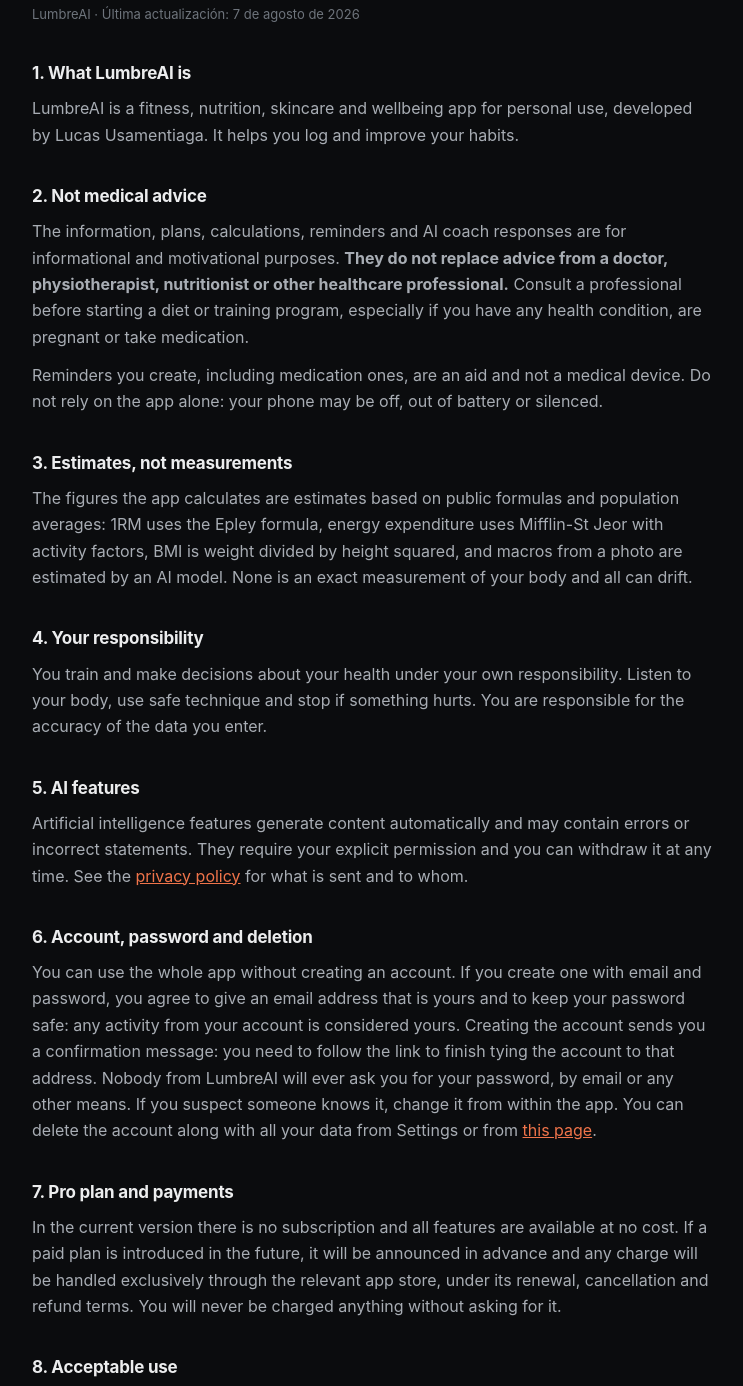
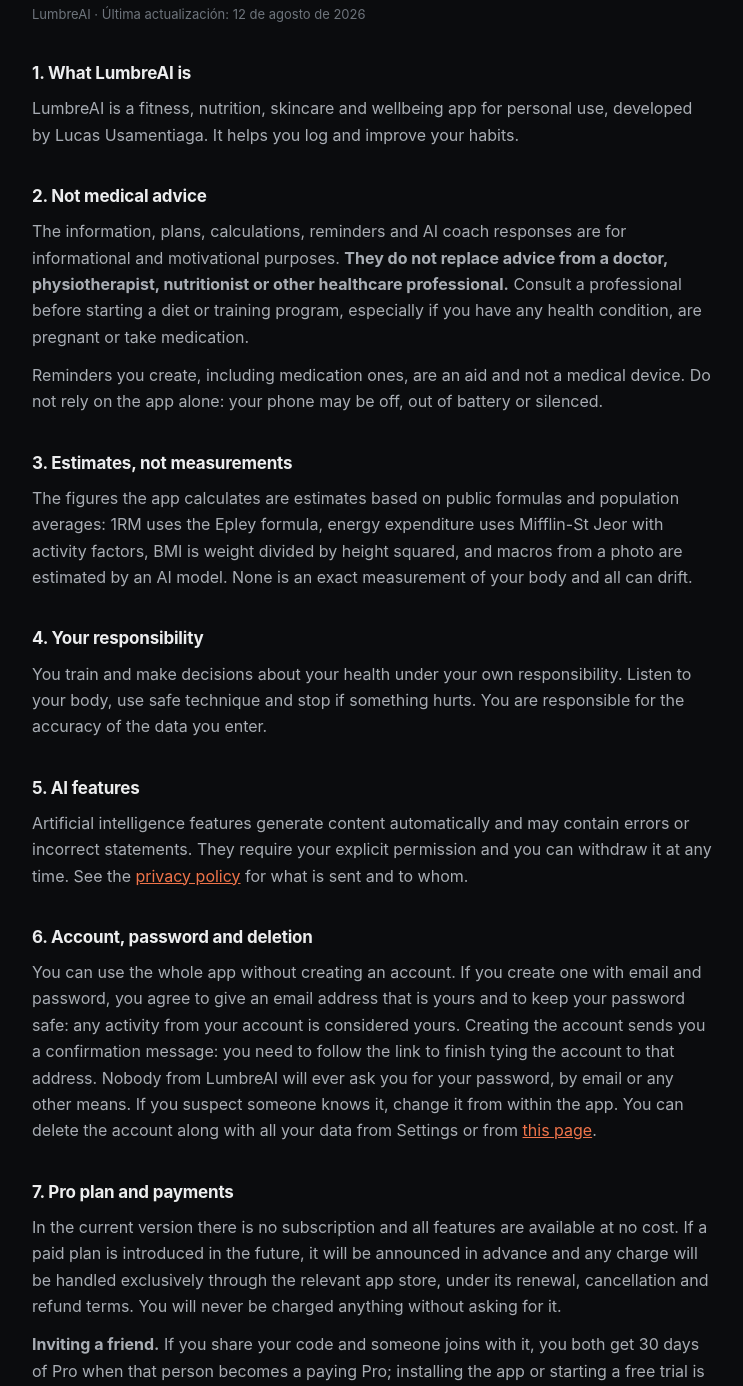
Before and after one commit to lucasusamentiaga/lumbreai-legal, a plain HTML site: page terminos.html in a window 1280 px wide. Shown: the part 136-1522 px from the top of the page, without its empty margins (268-1011 px from the left). Drawn offline with Linux system fonts and the light colour scheme.

Commit message:
Politica: permisos del dispositivo. Terminos: condiciones del programa de invitaciones
Camara, fotos, notificaciones y alarma exacta, con para que se piden y que se pueden revocar. Y las condiciones de invitar: 30 dias para los dos cuando el invitado PAGA, no al instalar ni al empezar prueba; dias de Pro y no dinero, sin transferir; nada de autoinvitarse; tope de 12; retirable si se abusa.

```diff
--- a/terminos.html
+++ b/terminos.html
@@ -22,7 +22,7 @@
   </div>
 </header>
 <h1>Términos de uso</h1>
-<p class="updated">LumbreAI · Última actualización: 7 de agosto de 2026</p>
+<p class="updated">LumbreAI · Última actualización: 12 de agosto de 2026</p>
 
 <div data-lang="es" class="on">
 <h2>1. Qué es LumbreAI</h2>
@@ -46,6 +46,8 @@
 
 <h2>7. Plan Pro y pagos</h2>
 <p>En la versión actual no existe ninguna suscripción y todas las funciones están disponibles sin coste. Si en el futuro se introduce un plan de pago, se anunciará con antelación y cualquier cobro se gestionará exclusivamente a través de la tienda de aplicaciones correspondiente, con sus condiciones de renovación, cancelación y reembolso. Nunca se te cobrará nada sin que lo solicites tú.</p>
+
+<p><b>Invitar a un amigo.</b> Si compartes tu código y alguien entra con él, los dos ganáis 30 días de Pro cuando esa persona pase a ser Pro de pago; no basta con instalar la app ni con empezar una prueba gratuita. El premio son días de Pro dentro de LumbreAI, no dinero, y no se pueden transferir ni canjear. No puedes usar tu propio código, y quien te invita no gana nada si ya habías sido Pro antes. Cada persona puede recibir el premio por un máximo de 12 invitados. Si detectamos cuentas creadas para aprovecharse de esto, los días concedidos por esa vía se pueden retirar.</p>
 
 <h2>8. Uso aceptable</h2>
 <p>Te comprometes a no usar la app de forma ilegal, a no intentar vulnerar su seguridad y a no abusar de las funciones sociales mediante acoso, suplantación o spam. Podemos limitar el acceso ante un uso indebido.</p>
@@ -89,6 +91,8 @@
 <h2>7. Pro plan and payments</h2>
 <p>In the current version there is no subscription and all features are available at no cost. If a paid plan is introduced in the future, it will be announced in advance and any charge will be handled exclusively through the relevant app store, under its renewal, cancellation and refund terms. You will never be charged anything without asking for it.</p>
 
+<p><b>Inviting a friend.</b> If you share your code and someone joins with it, you both get 30 days of Pro when that person becomes a paying Pro; installing the app or starting a free trial is not enough. The reward is Pro days inside LumbreAI, not money, and it cannot be transferred or exchanged. You cannot use your own code, and whoever invited you earns nothing if you had already been Pro before. Each person can be rewarded for a maximum of 12 invitees. If we detect accounts created to abuse this, the days granted that way may be withdrawn.</p>
+
 <h2>8. Acceptable use</h2>
 <p>You agree not to use the app unlawfully, not to attempt to breach its security, and not to abuse social features through harassment, impersonation or spam. Access may be limited in case of misuse.</p>
 
```
Also changed, not shown: privacidad.html (+5 -1 lines).
